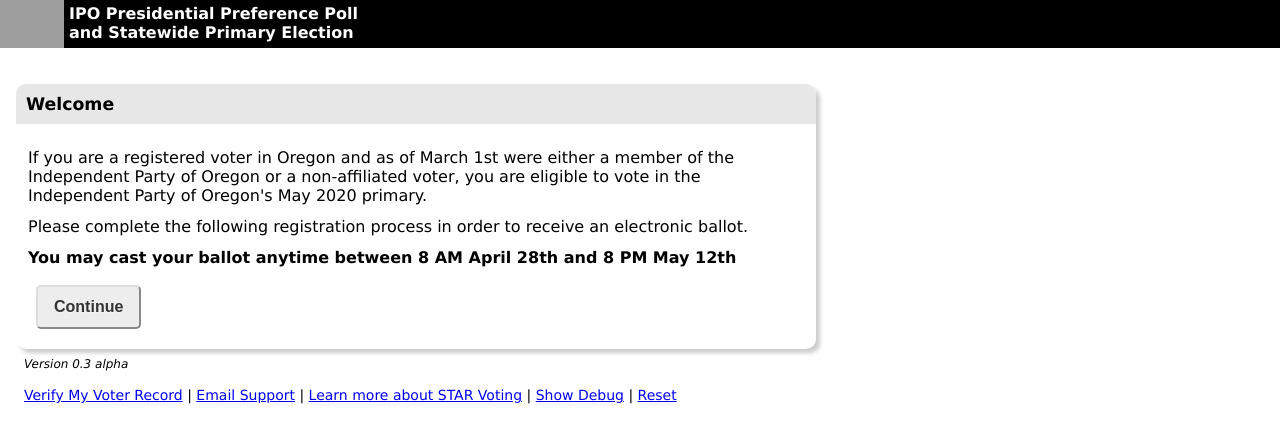
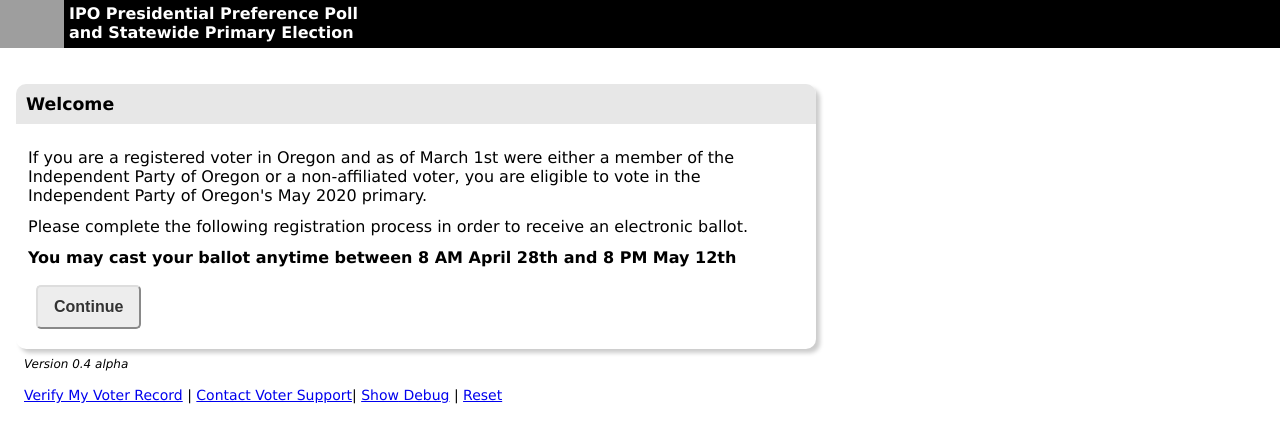
Before and after one commit to jaycincotta/ipo2020, a React (Create React App) app: page / in a window 1280 px wide. Shown: the top 442 px of the page. Built offline with nearby package versions, Linux system fonts and the light colour scheme; grey boxes are pictures that could not be loaded; the HTML template or start-up script is replaced by a standard one.

Commit message:
Updated links to use FindVoter & SendEmail

```diff
--- a/src/App.js
+++ b/src/App.js
@@ -2,6 +2,7 @@
 import "./index.css";
 import "./App.css";
 import useVoterData from "./hooks/useVoterData";
+import useFindVoter from "./hooks/useFindVoter";
 import useLocalStorage from "./hooks/useLocalStorage";
 import getStarId from "./hooks/getStarId";
 import Welcome from "./ui/step/Welcome";
@@ -58,6 +59,14 @@
   const nameAvailable = formData.firstName && formData.lastName && formData.birthYear;
   const addressAvailale = formData.houseNum && formData.zipcode && formData.birthYear;
 
+  const findVoter = useFindVoter(
+    {
+      firstName: formData.firstName,
+      lastName: formData.lastName,
+      birthYear: formData.birthYear
+    },
+    nameAvailable
+  );
   const findByName = useVoterData(
     "FindByName",
     {
@@ -149,7 +158,7 @@
     setLoadingStarId(true);
     setTimeout(() => {
       console.log("Still loading?", loadingStarId);
-      getStarId(voterId1)
+      getStarId(voterId1, formData.email)
         .then(starId => {
           console.log("getStarId returned", starId);
           setStarId(starId);
@@ -269,6 +278,7 @@
           <div className="content">
             <pre>formData: {JSON.stringify(formData, null, 2)}</pre>
             {/* <FetchViewer name="GetStarId" result={getStarId} /> */}
+            <FetchViewer name="FindVoter" result={findVoter} />
             <FetchViewer name="FindByName" result={findByName} />
             <FetchViewer name="FindByAddress" result={findByAddress} />
             {/* <FetchViewer name="SearchByName" result={searchByName} />
@@ -280,11 +290,7 @@
         <a href={myVoteURL} target="MyVote">
           Verify My Voter Record
         </a>{" "}
-        | <a href="mailto:support@equal.vote">Email Support</a> |{" "}
-        <a href="https://www.starvoting.us/" data-role="none">
-          Learn more about STAR Voting
-        </a>{" "}
-        |{" "}
+        | <a href="http://support.ipo.vote">Contact Voter Support</a>|{" "}
         <span
           className="buttonLink"
           href=""
--- a/src/AppSettings.js
+++ b/src/AppSettings.js
@@ -1,5 +1,5 @@
 const isProd = true;
-const version = "Version 0.3 alpha";
+const version = "Version 0.4 alpha";
 const Localhost = "http://localhost:7071";
 const Prodhost = "https://ipo2020-dev-appservice.azurewebsites.net";
 const FunctionKey = "code=RL9gvBjKUqu7L0AL0OZorm/Zt4Jw4JfJFVvynKN93bjFihZBfkaICw==";
@@ -7,7 +7,7 @@
 
 const AppSettings = {
   Version: version,
-  RequestBallot: ApiMethod("RequestBallot")
+  RequestBallot: ApiMethod("SendEmail")
 };
 
 export default AppSettings;
--- a/src/RequestBallot.js
+++ b/src/RequestBallot.js
@@ -2,14 +2,18 @@
 
 export default async function RequestBallot(voterInfo) {
   const url = AppSettings.RequestBallot;
-
-  const result = fetch(url, {
-    method: "post",
-    headers: {
-      "Content-Type": "application/json"
-    },
-    body: JSON.stringify(voterInfo)
-  })
+  const request = { ...voterInfo, template: "BallotLink" };
+  console.log("REQUESTBALLOT", url, request);
+  const result = fetch(
+    `${url}&template=BallotLink&starId=${voterInfo.starId}&email=${voterInfo.email}&firstName=${voterInfo.firstName}&lastName=${voterInfo.lastName}`
+  )
+    // const result = fetch(url, {
+    //   method: "post",
+    //   headers: {
+    //     "Content-Type": "application/json"
+    //   },
+    //   body: JSON.stringify(request)
+    // })
     .then(response => {
       console.log("Response from RequestBallot", response);
       if (!response.ok) {
--- a/src/hooks/getStarId.js
+++ b/src/hooks/getStarId.js
@@ -1,5 +1,5 @@
-export default function getStarId(voterId) {
-  const url = `https://staging.ipo.vote/survey/getstarid/${voterId}/`;
+export default function getStarId(voterId, email) {
+  const url = `https://star.ipo.vote/survey/getstarid/${voterId}/?email=${email}`;
   const options = {
     method: "get",
     headers: {
--- /dev/null
+++ b/src/hooks/useFindVoter.js
@@ -0,0 +1,9 @@
+import useFetch from "./useFetch";
+
+export default function useFindVoter(parameters, enabled) {
+  const baseUrl = `https://ipo2020-dev-appservice.azurewebsites.net/api/FindVoter?code=RL9gvBjKUqu7L0AL0OZorm/Zt4Jw4JfJFVvynKN93bjFihZBfkaICw==`;
+  const keys = Object.keys(parameters);
+  const arglist = keys.map(key => `${key}=${parameters[key]}`).join("&");
+  const url = enabled ? (arglist ? `${baseUrl}&${arglist}` : null) : null;
+  return useFetch(url);
+}
--- a/src/ui/step/EditAddress.jsx
+++ b/src/ui/step/EditAddress.jsx
@@ -113,8 +113,8 @@
                     <button type="button" onClick={() => window.open(myVoteURL, "MyVote")}>
                       Verify Voter Record
                     </button>
-                    <button type="button" onClick={() => next()}>
-                      Yes, I'm sure
+                    <button type="button" onClick={() => window.open("http://support.ipo.vote")}>
+                      Contact Voter Support
                     </button>
                   </>
                 )}
```
